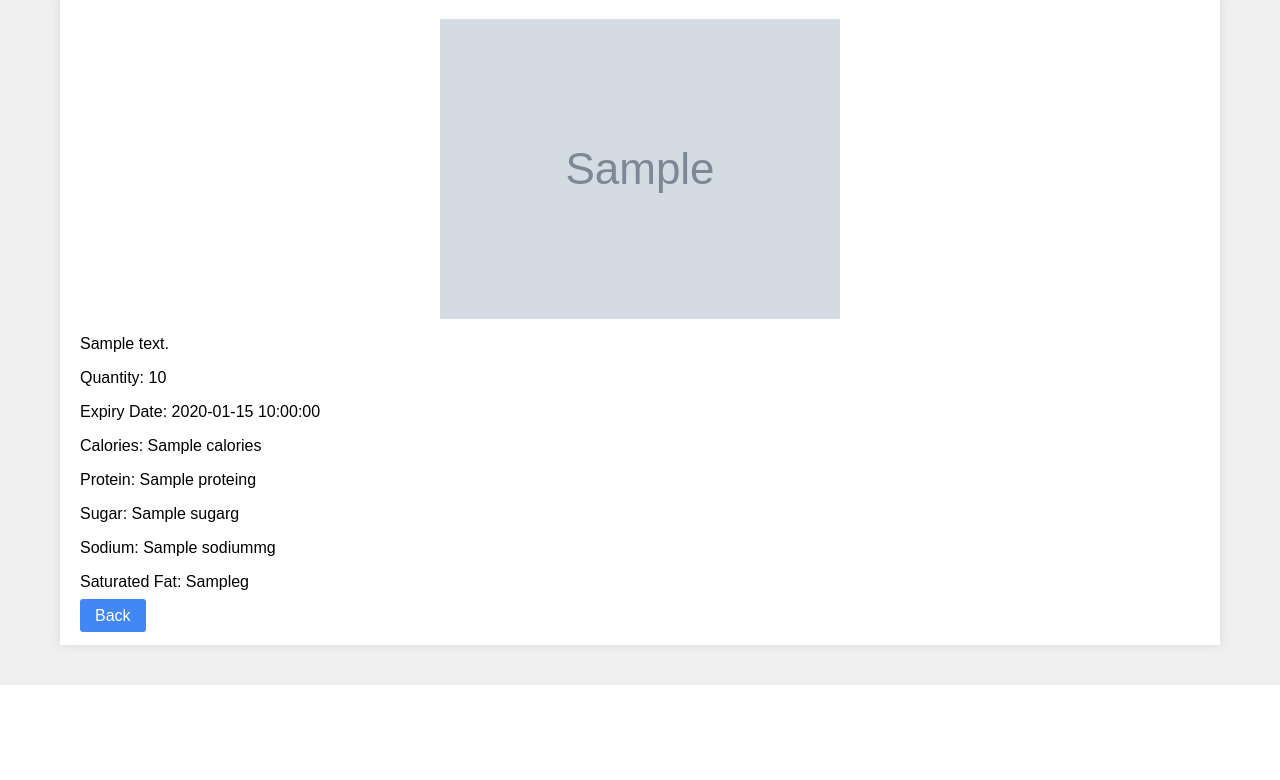
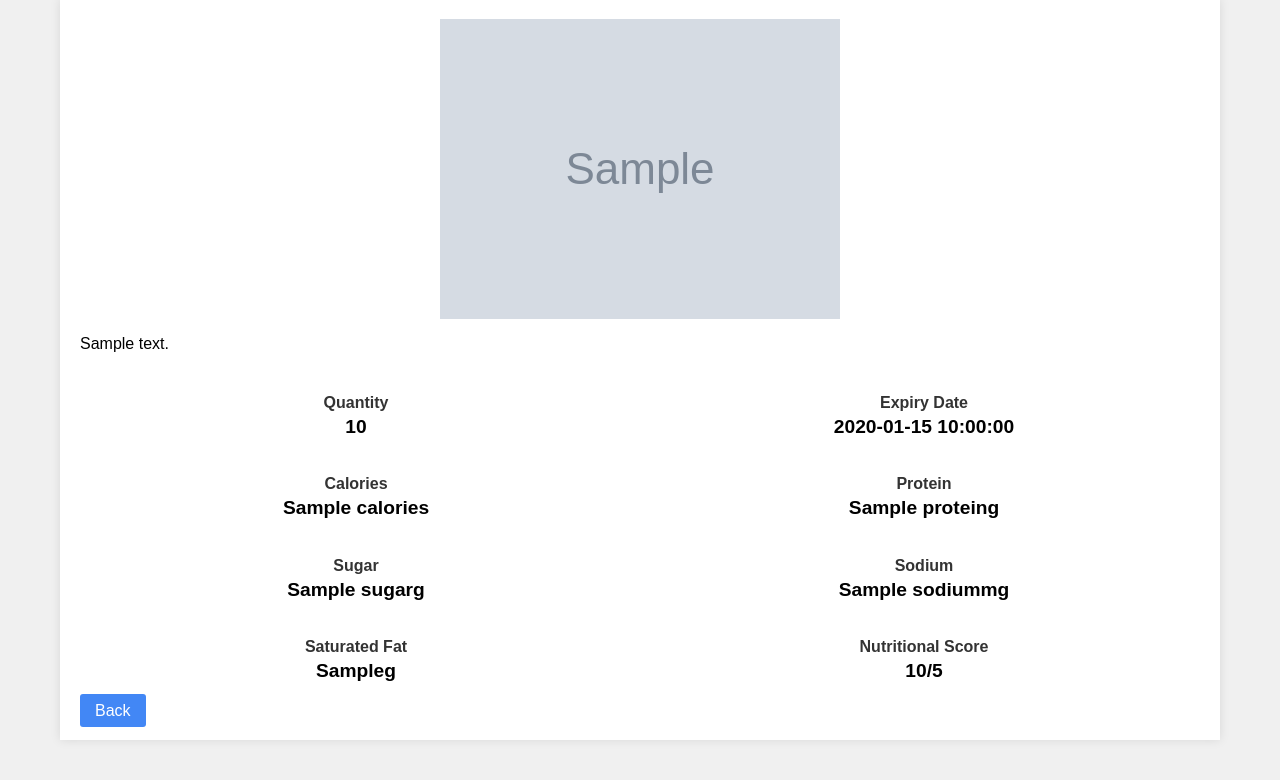
Before and after one commit to caitlinhumbucker/SoftwareTask3VSC, a Flask app: template templates/details.html in a window 1280 px wide. Shown: the part 259-1039 px from the top of the page. Before the commit the page ends 944 px from the top, so only its background shows below. Run offline with Flask 3, Linux system fonts and the light colour scheme; a user stored in the database is signed in; tables that the repository leaves empty hold one stand-in row (values such as "Sample post"); the template is opened without the code that fills it: most values are stand-ins (such as "Sample title", 1, 10 or a date in 2020); grey boxes marked "Sample" are stand-in pictures.

Commit message:
Fixed styling of ingredient information

```diff
--- a/static/css/style.css
+++ b/static/css/style.css
@@ -224,3 +224,22 @@ button {
 .add-game-button button:hover {
     background-color: #0056b3;
 }
+/* styling for each ingredient page*/
+.stats-grid {
+    display: grid;
+    grid-template-columns: repeat(2, 1fr);
+    gap: 16px;
+    margin: 20px 0;
+    text-align: center;
+}
+
+.stat-block h4 {
+    margin-bottom: 4px;
+    color: #333;
+}
+
+.stat-block p {
+    font-size: 1.2em;
+    font-weight: bold;
+    margin: 0;
+}
--- a/templates/details.html
+++ b/templates/details.html
@@ -5,17 +5,46 @@
 <h1 class="centered">{{ entry.title }}</h1>
 
 <div class="entry">
-    <img src="{{ url_for('static', filename=entry.image_path) }}" alt="{{ entry.title }}">
-    <p>{{ entry.description }}</p>
-    <p>Quantity: {{ entry.quantity }}</p>
-    <p>Expiry Date: {{ entry.expiry_date }}</p>
-    <p>Calories: {{ entry.calories }}</p>
-    <p>Protein: {{ entry.protein }}g</p>
-    <p>Sugar: {{ entry.sugar }}g</p>
-    <p>Sodium: {{ entry.sodium }}mg</p>
-    <p>Saturated Fat: {{ entry.saturated_fat }}g</p>
+<img src="{{ url_for('static', filename=entry.image_path) }}" alt="{{ entry.title }}">
+<!-- displays each ingedients information-->
+<p>{{ entry.description }}</p>
 
-    <a href="{{ url_for('index') }}" class="nav-button">Back</a>
+<div class="stats-grid">
+    <div class="stat-block">
+        <h4>Quantity</h4>
+        <p>{{ entry.quantity }}</p>
+    </div>
+    <div class="stat-block">
+        <h4>Expiry Date</h4>
+        <p>{{ entry.expiry_date }}</p>
+    </div>
+    <div class="stat-block">
+        <h4>Calories</h4>
+        <p>{{ entry.calories }}</p>
+    </div>
+    <div class="stat-block">
+        <h4>Protein</h4>
+        <p>{{ entry.protein }}g</p>
+    </div>
+    <div class="stat-block">
+        <h4>Sugar</h4>
+        <p>{{ entry.sugar }}g</p>
+    </div>
+    <div class="stat-block">
+        <h4>Sodium</h4>
+        <p>{{ entry.sodium }}mg</p>
+    </div>
+    <div class="stat-block">
+        <h4>Saturated Fat</h4>
+        <p>{{ entry.saturated_fat }}g</p>
+    </div>
+    <div class="stat-block">
+        <h4>Nutritional Score</h4>
+        <p>{{ entry.nutrional_score }}/5</p>
+    </div>
+</div>
+
+<a href="{{ url_for('index') }}" class="nav-button">Back</a>
 </div>
 
 {% endif %}
```
Also changed, not shown: static/icons/icon-filter-64x64.png (deleted).
